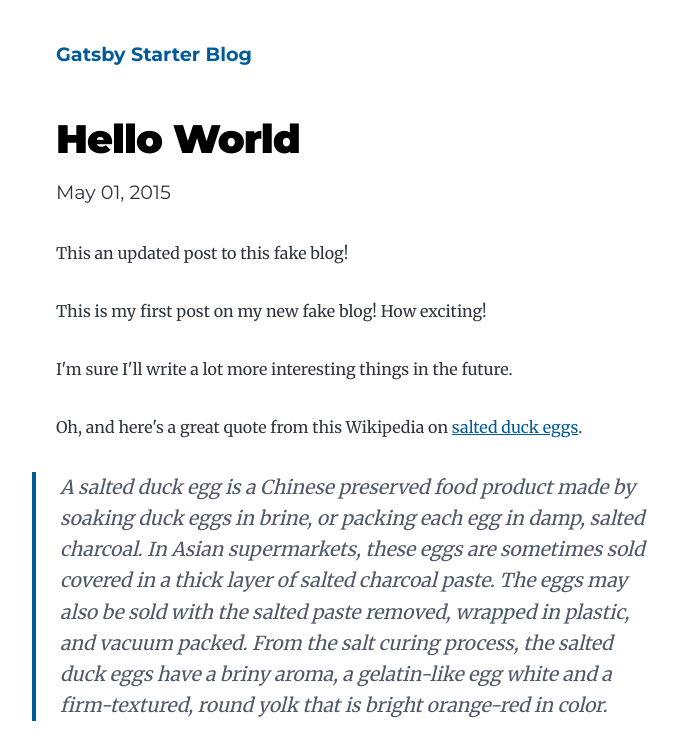
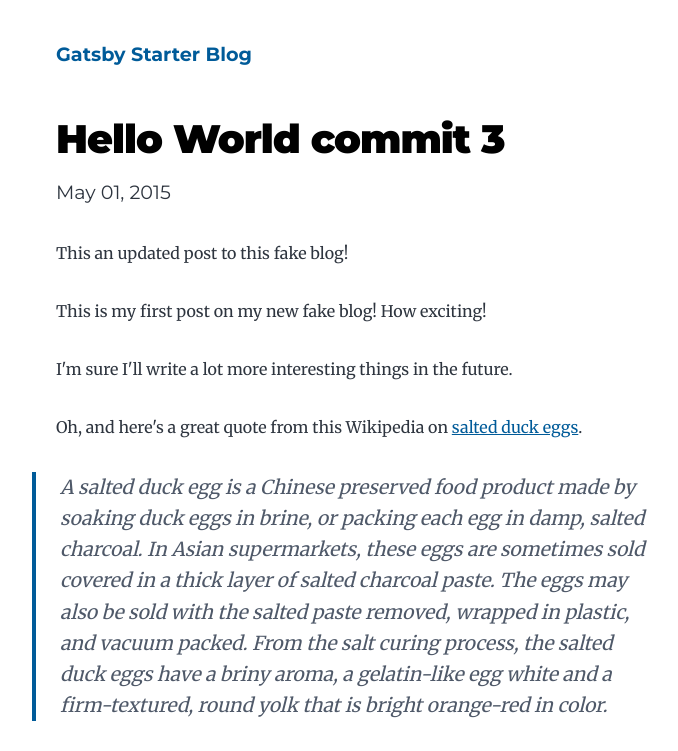
Before and after one commit to aitkenster/test-site, a Gatsby site: page /hello-world/ in a window 1280 px wide. Shown: the top 751 px of the page, without its empty margins (268-946 px from the left). Built offline with nearby package versions, Linux system fonts and the light colour scheme; Gatsby itself is replaced by a stand-in of ours; some packages are replaced by stand-ins of ours.

Commit message:
Change title

```diff
--- a/content/blog/hello-world/index.md
+++ b/content/blog/hello-world/index.md
@@ -1,5 +1,5 @@
 ---
-title: Hello World
+title: Hello World commit 3
 date: "2015-05-01T22:12:03.284Z"
 description: "Hello World"
 ---
```
